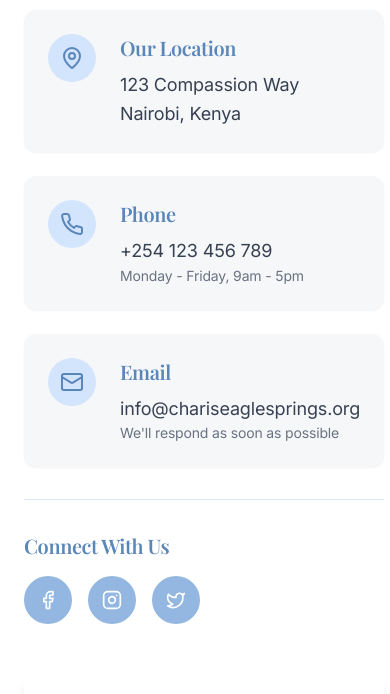
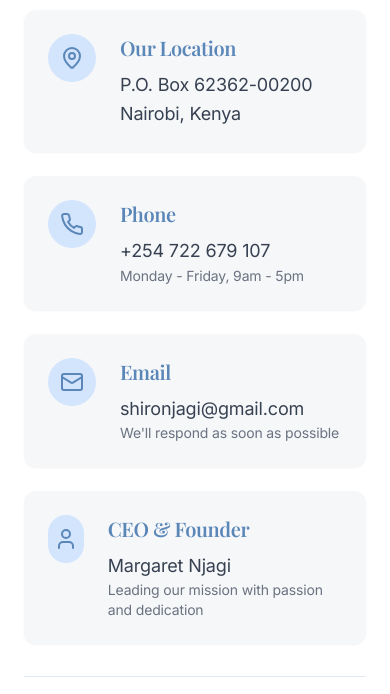
Before and after one commit to MPChege/charis-compassionate-web, a React (Vite) app: page /contact in a window 390 px wide. Shown: the part 713-1407 px from the top of the page. Built offline with nearby package versions, Linux system fonts and the light colour scheme; grey boxes are pictures that could not be loaded.

Commit message:
Add contact details to Contact page
Added the provided address, phone, email, and CEO & Founder information to the contact page.

```diff
--- a/src/pages/Contact.tsx
+++ b/src/pages/Contact.tsx
@@ -1,8 +1,7 @@
-
 import { useState } from "react";
 import Navbar from "@/components/Navbar";
 import Footer from "@/components/Footer";
-import { Mail, Phone, MapPin, Send, Facebook, Instagram, Twitter, MessageCircle, Globe, Headphones } from "lucide-react";
+import { Mail, Phone, MapPin, Send, Facebook, Instagram, Twitter, MessageCircle, Globe, Headphones, User } from "lucide-react";
 import { Button } from "@/components/ui/button";
 import { Input } from "@/components/ui/input";
 import { Textarea } from "@/components/ui/textarea";
@@ -125,7 +124,7 @@ const Contact = () => {
                     </div>
                     <div>
                       <h3 className="font-semibold text-xl text-charis-blue-dark mb-2">Our Location</h3>
-                      <p className="text-gray-700">123 Compassion Way</p>
+                      <p className="text-gray-700">P.O. Box 62362-00200</p>
                       <p className="text-gray-700">Nairobi, Kenya</p>
                     </div>
                   </CardContent>
@@ -138,7 +137,7 @@ const Contact = () => {
                     </div>
                     <div>
                       <h3 className="font-semibold text-xl text-charis-blue-dark mb-2">Phone</h3>
-                      <p className="text-gray-700">+254 123 456 789</p>
+                      <p className="text-gray-700">+254 722 679 107</p>
                       <p className="text-gray-500 text-sm">Monday - Friday, 9am - 5pm</p>
                     </div>
                   </CardContent>
@@ -151,8 +150,21 @@ const Contact = () => {
                     </div>
                     <div>
                       <h3 className="font-semibold text-xl text-charis-blue-dark mb-2">Email</h3>
-                      <p className="text-gray-700">info@chariseaglesprings.org</p>
+                      <p className="text-gray-700">shironjagi@gmail.com</p>
                       <p className="text-gray-500 text-sm">We'll respond as soon as possible</p>
+                    </div>
+                  </CardContent>
+                </Card>
+
+                <Card className="bg-charis-neutral-light border-none hover:bg-charis-blue-light/30 transition-colors">
+                  <CardContent className="flex items-start p-6">
+                    <div className="h-12 w-12 rounded-full bg-charis-blue-light flex items-center justify-center mr-6">
+                      <User className="h-6 w-6 text-charis-blue-dark" />
+                    </div>
+                    <div>
+                      <h3 className="font-semibold text-xl text-charis-blue-dark mb-2">CEO & Founder</h3>
+                      <p className="text-gray-700">Margaret Njagi</p>
+                      <p className="text-gray-500 text-sm">Leading our mission with passion and dedication</p>
                     </div>
                   </CardContent>
                 </Card>
```
